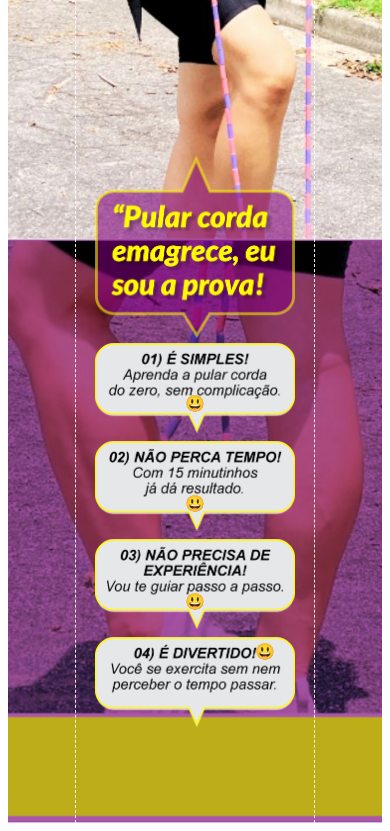
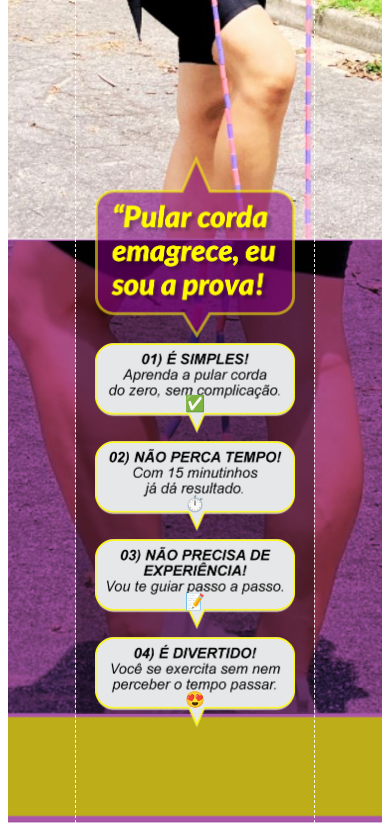
Before and after one commit to AriovaldoJM/transforme, a PHP site: page / in a window 390 px wide. Shown: the part 613-1444 px from the top of the page. Run offline with PHP 8.4, Linux system fonts and the light colour scheme.

Commit message:
feature: Section 2 finaly

```diff
--- a/css/style.css
+++ b/css/style.css
@@ -81,6 +81,13 @@
         position: relative;
         background: url("../images/image_2_mobile.png") center/cover no-repeat;
     }
+    .bg-2-first-layer{
+        width: 100%;
+        height: 474px;
+        background-color: rgba(0, 0, 0, 0.4);
+        margin-top:1px;
+        z-index: 999;
+    }
     .card-1 {
         position: absolute;
         top: -42px;
@@ -106,8 +113,7 @@
     .emoji-card-2 {
         position: absolute;
         top: 80px;
-        left: 50%;
-        transform: translateX(-50%); /* centraliza horizontalmente */
+        left: 90px;
     }
     .card-3 {
         position: absolute;
@@ -123,8 +129,7 @@
     .emoji-card-3 {
         position: absolute;
         top: 62px;
-        left: 50%;
-        transform: translateX(-50%); /* centraliza horizontalmente */
+        left: 90px;
     }
     .card-4 {
         position: absolute;
@@ -140,8 +145,7 @@
     .emoji-card-4 {
         position: absolute;
         top: 62px;
-        left: 50%;
-        transform: translateX(-50%); /* centraliza horizontalmente */
+        left: 90px;
     }
     .card-5 {
         position: absolute;
@@ -156,7 +160,7 @@
     }
     .emoji-card-5 {
         position: absolute;
-        top: 14px;
-        left: 160px ;
+        top: 62px;
+        left: 90px;
     }
 }
--- a/index.html
+++ b/index.html
@@ -34,31 +34,33 @@
     <section class="bg-2">
         <div class="main-vertical">
             <!-- https://ariovaldojm.github.io/transforme/ -->
+            <div class="bg-2-first-layer">
+            </div>
             <div class="card-1">
-                <img src="/images/image_3_mobile.png" alt="Transforma Corda com Gabi" width="200px">
+                <img src="https://ariovaldojm.github.io/transforme/images/image_3_mobile.png" alt="Transforma Corda com Gabi" width="200px">
             </div>
             <div class="card-2">
-                <img src="/images/image_4_mobile.png" alt="Transforma Corda com Gabi" width="200px">
+                <img src="https://ariovaldojm.github.io/transforme/images/image_4_mobile.png" alt="Transforma Corda com Gabi" width="200px">
                 <div class="emoji-card-2">
-                    😃
+                    ✅
                 </div>
             </div>
             <div class="card-3">
-                <img src="/images/image_5_mobile.png" alt="Transforma Corda com Gabi" width="200px">
+                <img src="https://ariovaldojm.github.io/transforme/images/image_5_mobile.png" alt="Transforma Corda com Gabi" width="200px">
                 <div class="emoji-card-3">
-                    😃
+                    ⏱️
                 </div>
             </div>
             <div class="card-4">
-                <img src="/images/image_6_mobile.png" alt="Transforma Corda com Gabi" width="200px">
+                <img src="https://ariovaldojm.github.io/transforme/images/image_6_mobile.png" alt="Transforma Corda com Gabi" width="200px">
                 <div class="emoji-card-4">
-                    😃
+                    📝
                 </div>
             </div>
             <div class="card-5">
-                <img src="/images/image_7_mobile.png" alt="Transforma Corda com Gabi" width="200px">
+                <img src="https://ariovaldojm.github.io/transforme/images/image_7_mobile.png" alt="Transforma Corda com Gabi" width="200px">
                 <div class="emoji-card-5">
-                    😃
+                    😍
                 </div>
             </div>
         </div>
```
Also changed, not shown: images/image_1.jpg (deleted).
